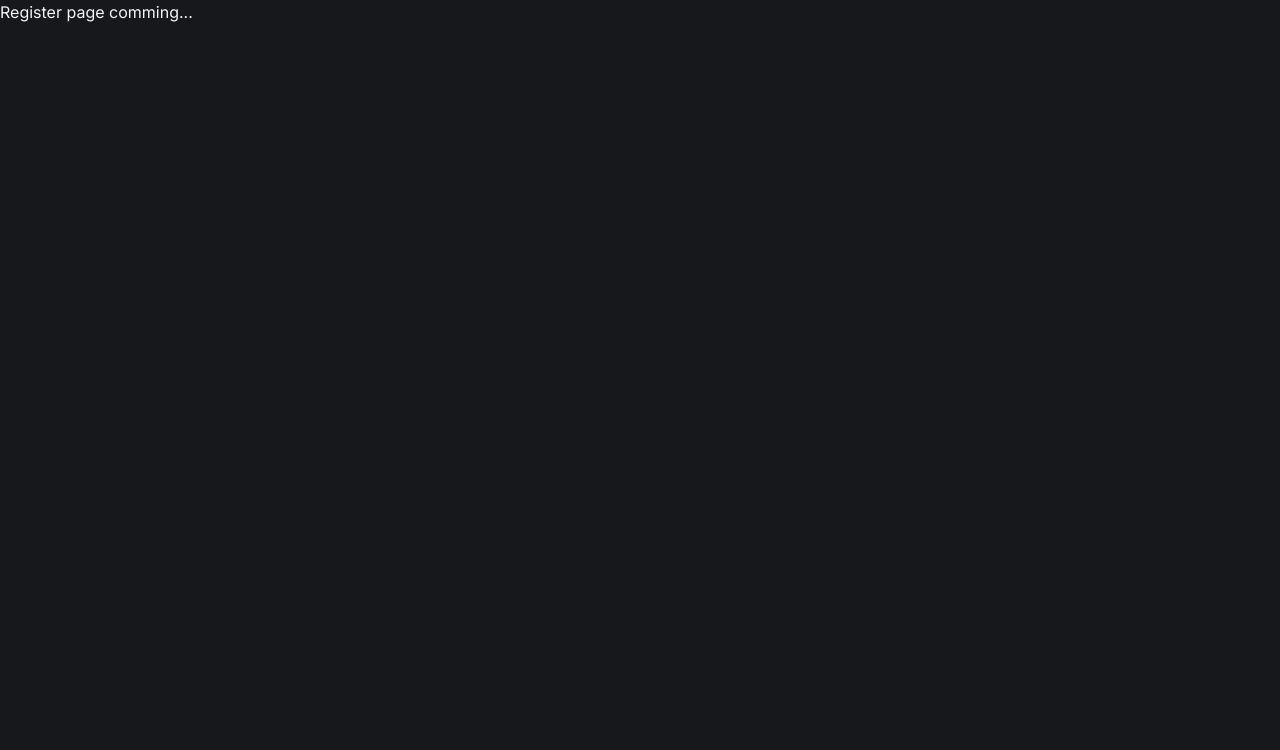
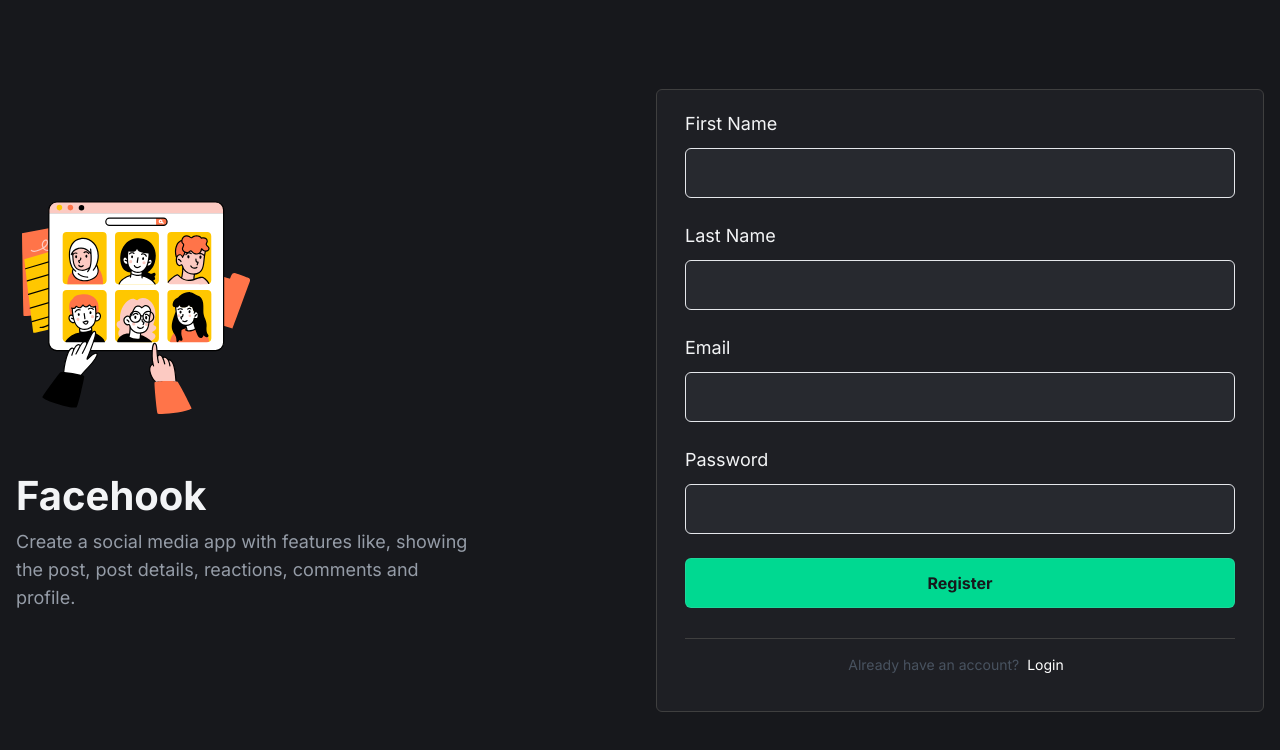
Before and after one commit to Atik074/Facehook, a React (Vite) app: page /register in a window 1280 px wide. Shown: the top 750 px of the page. Built offline with nearby package versions, Linux system fonts and the light colour scheme.

Commit message:
registation from implement succerssfully

```diff
--- /dev/null
+++ b/src/components/auth/RegistationForm.jsx
@@ -0,0 +1,106 @@
+import axios from "axios";
+import { useForm } from "react-hook-form";
+import { useNavigate } from "react-router-dom";
+import Field from "../../components/common/Field"
+
+const RegistationForm = () => {
+    const navigate = useNavigate();
+    const {
+        register,
+        handleSubmit,
+        formState: { errors },
+        setError,
+    } = useForm();
+
+    const submitForm = async (formData) => {
+
+        try {
+            let response = await axios.post(
+                `${import.meta.env.VITE_SERVER_BASE_URL}/auth/register`,
+                formData
+            );
+
+            if (response.status === 201) {
+                navigate("/login");
+            }
+        } catch (error) {
+
+            setError("root.random", {
+                type: "random",
+                message: `Something went wrong: ${error.message}`,
+            });
+        }
+    };
+
+    return (
+        <form
+            className="border-b border-[#3F3F3F] pb-10 lg:pb-[30px]"
+            onSubmit={handleSubmit(submitForm)}
+        >
+            <Field label="First Name" error={errors.firstName}>
+                <input
+                    {...register("firstName", {
+                        required: "First Name is Required",
+                    })}
+                    className={`auth-input ${
+                        errors.firstName
+                            ? "border-red-500"
+                            : "border-gray-200"
+                    }`}
+                    type="firstName"
+                    name="firstName"
+                    id="firstName"
+                />
+            </Field>
+            <Field label="Last Name" error={errors.lastName}>
+                <input
+                    {...register("lastName")}
+                    className={`auth-input ${
+                        errors.lastName ? "border-red-500" : "border-gray-200"
+                    }`}
+                    type="lastName"
+                    name="lastName"
+                    id="lastName"
+                />
+            </Field>
+            <Field label="Email" error={errors.email}>
+                <input
+                    {...register("email", { required: "Email ID is Required" })}
+                    className={`auth-input ${
+                        errors.email ? "border-red-500" : "border-gray-200"
+                    }`}
+                    type="email"
+                    name="email"
+                    id="email"
+                />
+            </Field>
+
+            <Field label="Password" error={errors.password}>
+                <input
+                    {...register("password", {
+                        required: "Password is required",
+                        minLength: {
+                            value: 8,
+                            message:
+                                "Your password must be at least 8 characters",
+                        },
+                    })}
+                    className={`auth-input ${
+                        errors.password ? "border-red-500" : "border-gray-200"
+                    }`}
+                    type="password"
+                    name="password"
+                    id="password"
+                />
+            </Field>
+            <p>{errors?.root?.random?.message}</p>
+            <button
+                className="auth-input bg-green font-bold text-deepDark transition-all hover:opacity-90"
+                type="submit"
+            >
+                Register
+            </button>
+        </form>
+    );
+};
+export default RegistationForm;
--- a/src/pages/home/Home.jsx
+++ b/src/pages/home/Home.jsx
@@ -1,9 +1,10 @@
-import { Link } from "react-router-dom";
+
 import {  useAxios} from "../../hooks/useAxios";
 import { initialState, postReducer } from "../../reducers/PostReducer";
 import { useEffect, useReducer } from "react";
 import { actions } from "../../actions";
 import PostList from "../../components/posts/PostList";
+
 
 const Home = () => {
    const {api} = useAxios()
@@ -35,6 +36,7 @@ const Home = () => {
     fetchPost();
 }, []);
 
+
 if (state?.loading) {
     return <div> We are working...</div>;
 }
--- a/src/pages/register/Register.jsx
+++ b/src/pages/register/Register.jsx
@@ -1,8 +1,46 @@
+import { Link } from "react-router-dom";
+import RegistrationLogo from "../../assets/icons/registration.svg"
+import RegistationForm from "../../components/auth/RegistationForm";
+
 const Register = () => {
     return (
-        <div>
-            Register page comming...
+        <main className="flex min-h-screen items-center justify-center bg-deepDark py-8">
+        <div className="max-w-[1368px] flex-1">
+            <div className="container grid items-center gap-8 lg:grid-cols-2">
+                <div>
+                    <img
+                        className="mb-12 h-60"
+                        src={RegistrationLogo}
+                        alt="auth_illustration"
+                    />
+                    <div>
+                        <h1 className="mb-3 text-4xl font-bold lg:text-[40px]">
+                            Facehook
+                        </h1>
+                        <p className="max-w-[452px] text-gray-400/95 lg:text-lg">
+                            Create a social media app with features like,
+                            showing the post, post details, reactions,
+                            comments and profile.
+                        </p>
+                    </div>
+                </div>
+                <div className="card">
+                    <RegistationForm/>
+                    <div className="py-4 lg:py-4">
+                        <p className="text-center text-xs text-gray-600/95 lg:text-sm mx-2">
+                            Already have an account?
+                            <Link
+                                className="mx-2 hover:text-lwsGreen text-white transition-all hover:underline"
+                                to="/"
+                            >
+                                Login
+                            </Link>
+                        </p>
+                    </div>
+                </div>
+            </div>
         </div>
+    </main>
     );
 };
 
```
